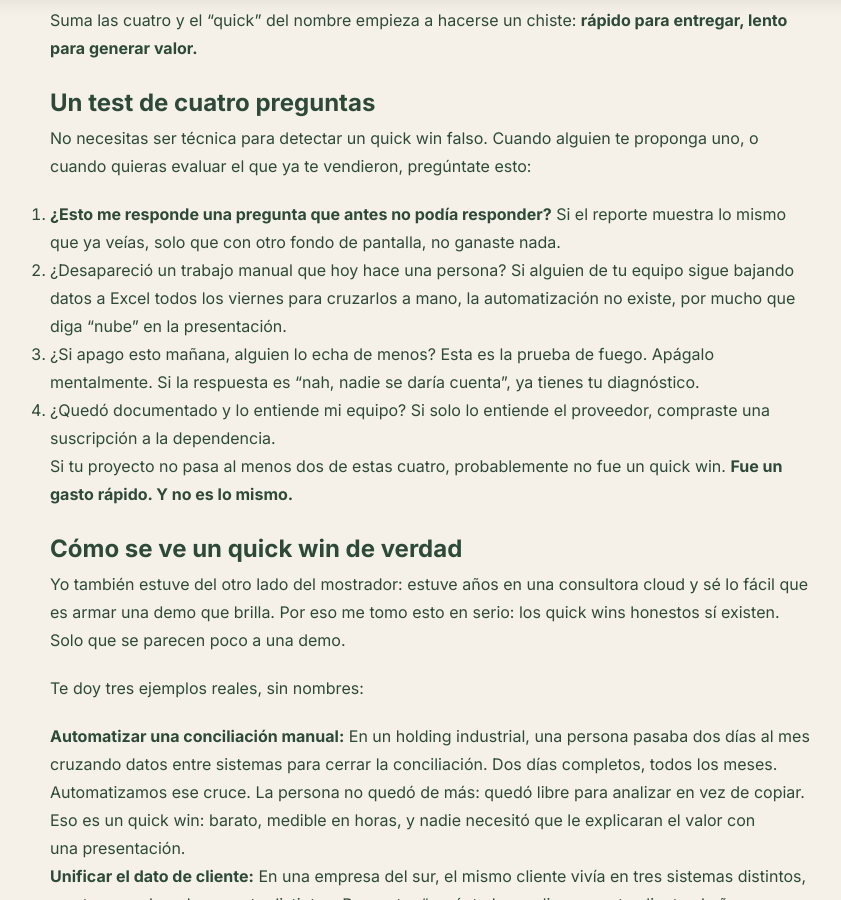
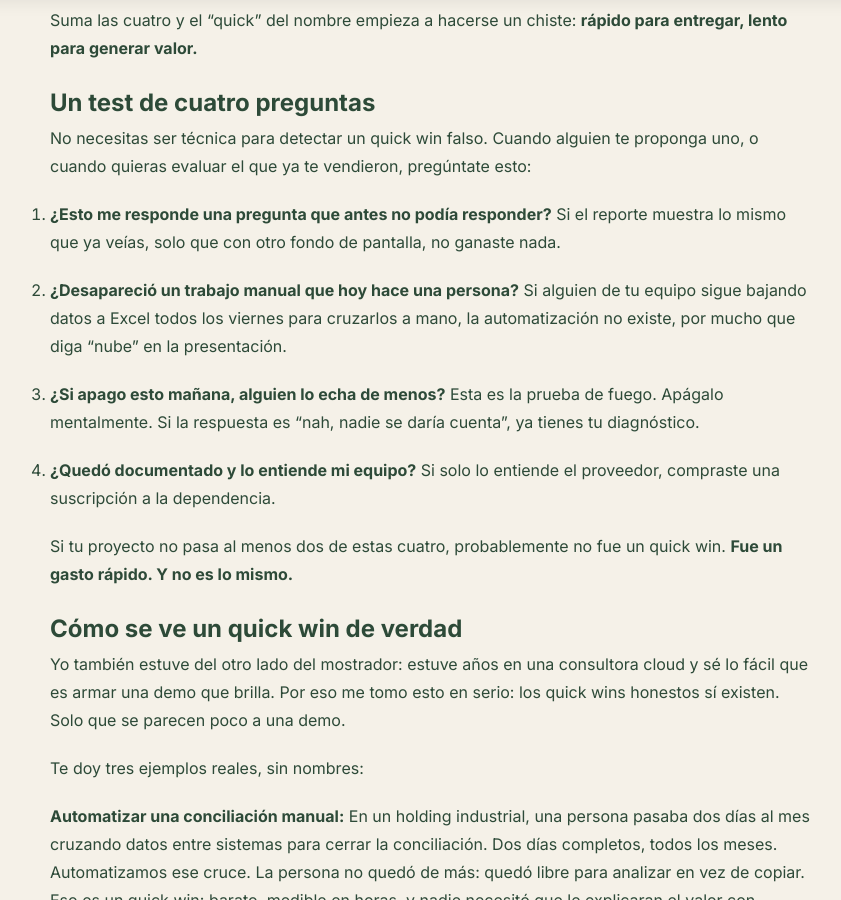
Before and after one commit to Maquitaa/web-page, a Jekyll site: the page built from _posts/2026-08-21-quick-wins-la-frase-que-le-está-costando-plata-a-tu-empresa.md, in a window 1280 px wide and 900 px high, scrolled down 2653 px. Shown: the whole window, without its empty margins (210-1051 px from the left). Built offline with Jekyll 4.4.1, drawn with Linux system fonts in a browser that asks for light colours.

```diff
--- a/_posts/2026-08-21-quick-wins-la-frase-que-le-está-costando-plata-a-tu-empresa.md
+++ b/_posts/2026-08-21-quick-wins-la-frase-que-le-está-costando-plata-a-tu-empresa.md
@@ -29,6 +29,8 @@ Y el costo real no es solo la plata que gastaste en el proyecto.
 
 # El costo real no aparece en la factura
 
+
+
 ![evaluación del impacto técnico y operativo de los proyectos analíticos frente a soluciones superficiales.](/assets/img/posts/arquitectura-vs.-cosmética.jpg "Arquitectura vs. Cosmética: Diagnóstico Primero, Solución Después")
 
 El costo real es más silencioso y más caro.
@@ -55,24 +57,38 @@ Suma las cuatro y el "quick" del nombre empieza a hacerse un chiste: **rápido p
 No necesitas ser técnica para detectar un quick win falso. Cuando alguien te proponga uno, o cuando quieras evaluar el que ya te vendieron, pregúntate esto:
 
 1. **¿Esto me responde una pregunta que antes no podía responder?** Si el reporte muestra lo mismo que ya veías, solo que con otro fondo de pantalla, no ganaste nada.
-2. ¿Desapareció un trabajo manual que hoy hace una persona? Si alguien de tu equipo sigue bajando datos a Excel todos los viernes para cruzarlos a mano, la automatización no existe, por mucho que diga "nube" en la presentación.
-3. ¿Si apago esto mañana, alguien lo echa de menos? Esta es la prueba de fuego. Apágalo mentalmente. Si la respuesta es "nah, nadie se daría cuenta", ya tienes tu diagnóstico.
-4. ¿Quedó documentado y lo entiende mi equipo? Si solo lo entiende el proveedor, compraste una suscripción a la dependencia.
+
+
+2. **¿Desapareció un trabajo manual que hoy hace una persona?** Si alguien de tu equipo sigue bajando datos a Excel todos los viernes para cruzarlos a mano, la automatización no existe, por mucho que diga "nube" en la presentación.
+
+
+3. **¿Si apago esto mañana, alguien lo echa de menos?** Esta es la prueba de fuego. Apágalo mentalmente. Si la respuesta es "nah, nadie se daría cuenta", ya tienes tu diagnóstico.
+
+
+4. **¿Quedó documentado y lo entiende mi equipo?** Si solo lo entiende el proveedor, compraste una suscripción a la dependencia.
+
+
 
 Si tu proyecto no pasa al menos dos de estas cuatro, probablemente no fue un quick win. **Fue un gasto rápido. Y no es lo mismo.**
 
 
 
+# Cómo se ve un quick win de verdad
 
 
-# Cómo se ve un quick win de verdad
 
 Yo también estuve del otro lado del mostrador: estuve años en una consultora cloud y sé lo fácil que es armar una demo que brilla. Por eso me tomo esto en serio: los quick wins honestos sí existen. Solo que se parecen poco a una demo.
+
+
 
 Te doy tres ejemplos reales, sin nombres:
 
 * **Automatizar una conciliación manual:** En un holding industrial, una persona pasaba dos días al mes cruzando datos entre sistemas para cerrar la conciliación. Dos días completos, todos los meses. Automatizamos ese cruce. La persona no quedó de más: quedó libre para analizar en vez de copiar. Eso es un quick win: barato, medible en horas, y nadie necesitó que le explicaran el valor con una presentación.
+
+
 * **Unificar el dato de cliente:** En una empresa del sur, el mismo cliente vivía en tres sistemas distintos, con tres nombres levemente distintos. Preguntar "¿cuánto le vendimos a este cliente el año pasado?" gatillaba una tarde de llamados y planillas. Ordenamos esa ficha única, trabajo de arquitectura, no de herramienta, y la pregunta pasó a responderse en diez segundos. Diez. Eso cambia conversaciones comerciales enteras.
+
+
 * **Eliminar una cadena de Excel:** En una operación industrial, parte del proceso dependía de descargar información de distintos sistemas, transformarla manualmente y consolidarla en Excel antes de poder analizarla. No empezamos comprando una herramienta nueva. Primero entendimos el flujo, eliminamos pasos innecesarios y automatizamos el cruce. El resultado no fue un dashboard rimbombante: fue un proceso crítico que dejó de depender de un copy/paste manual.
 
 
@@ -81,10 +97,18 @@ Te doy tres ejemplos reales, sin nombres:
 
 # La nube nunca fue el problema. El orden, sí.
 
+
+
 Que quede claro: la nube es buena. Power BI es buena herramienta. La IA, bien montada, es una maravilla. No tengo nada contra las herramientas; tengo algo contra usarlas para simular transformación.
+
+
 
 El orden correcto es aburrido y por eso nadie lo vende: diagnóstico primero, solución después. Entender qué pregunta necesitas responder, qué trabajo manual te está costando plata, qué dato está sucio. Recién ahí elegir la herramienta. En nuestra casa lo decimos así: no vendemos bazukas. A veces el diagnóstico dice que no necesitas nube todavía, que con ordenar dos planillas y un flujo ya ganaste más que con cualquier migración. Esa respuesta no deja comisión, pero es la honesta.
 
+
+
 El quick win honesto existe. Pero no nace del catálogo del proveedor: nace de entender tu negocio. La diferencia entre uno y otro no se ve en la demo. Se ve cuando preguntas qué ganaste y la respuesta no necesita PowerPoint.
 
+
+
 “¿Te vendieron un “quick win” y hoy no sabes bien qué ganaste? Conversemos. Escríbeme y lo miramos juntos, sin compromiso.”
```
